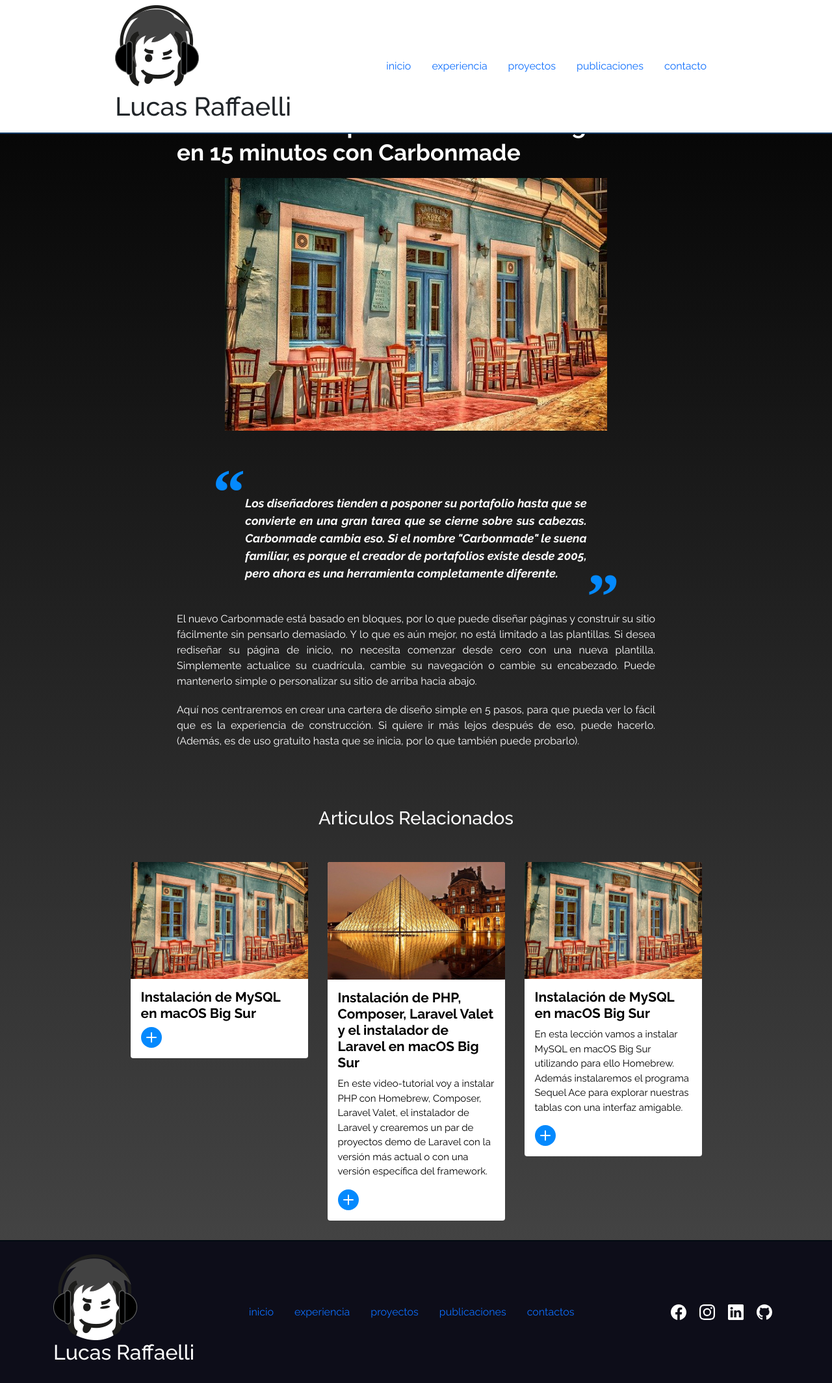
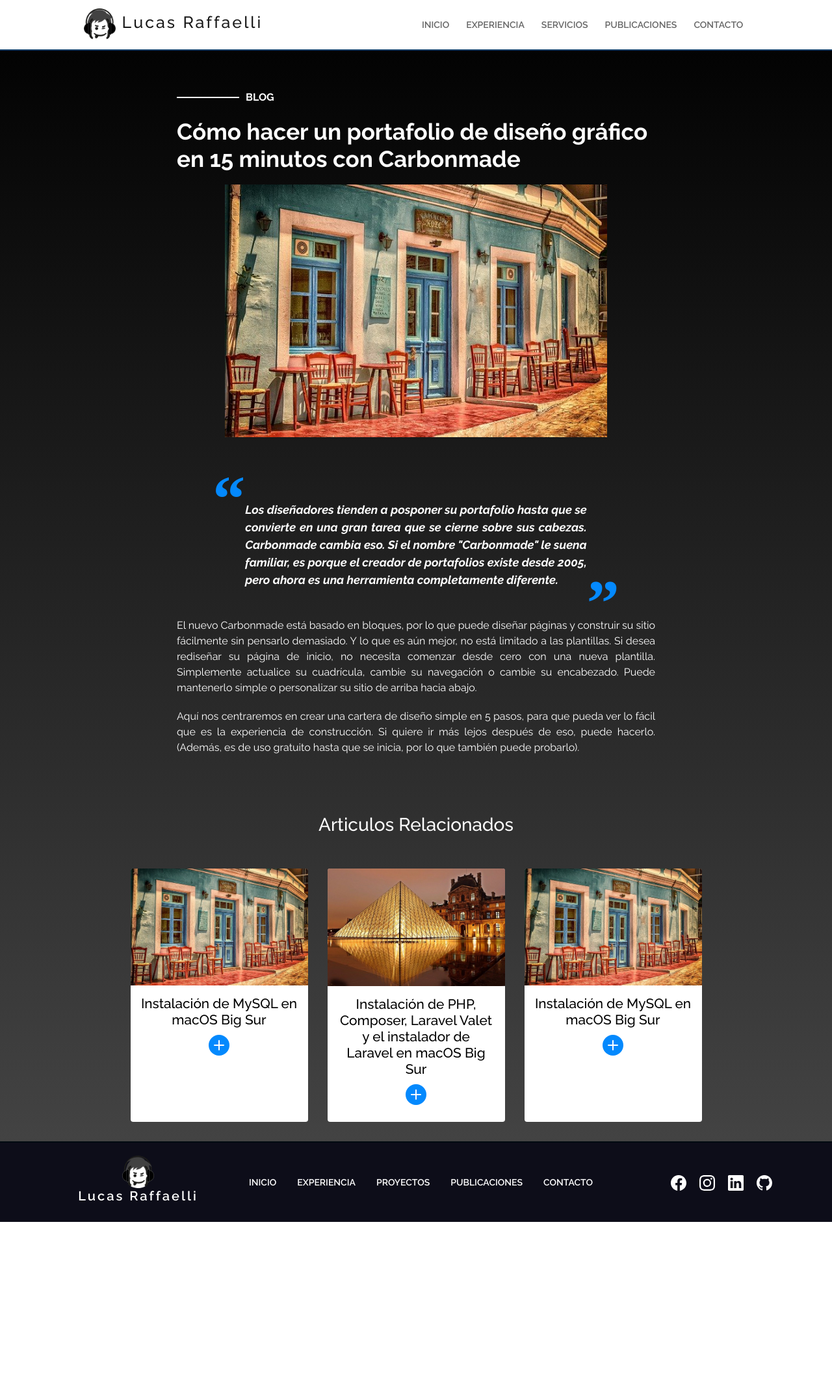
Before and after one commit to Lraffaelli/porfolio-coder, a website: page src/views/post.html in a window 1280 px wide. Shown: the whole page at 65% size. After the commit the page ends 1881 px from the top, so only its background shows below. Drawn offline with nearby package versions, Linux system fonts and the light colour scheme.

Commit message:
Se modifico de la  pagina post el  header. footery el responsive

```diff
--- a/scss/base/_mediaquery.scss
+++ b/scss/base/_mediaquery.scss
@@ -1,4 +1,4 @@
-@media (max-width: 992px) {
+@media (max-width: 1024px) {
     .navbar-header {
         justify-content: space-between;
     }
@@ -7,9 +7,12 @@
         margin-bottom: 7em;
     }
 
-    .grid {
-        grid-template-columns: repeat(3, 1fr);
-        grid-template-rows: repeat(3, 250px);
+    #footer {
+        .footer-nav {
+            .navbar-footer {
+                justify-content: center;
+            }
+        }
     }
 }
 @media (max-width: 768px) {
@@ -25,8 +28,20 @@
             margin: 0;
         }
     }
-    .post {
-        margin-bottom: 30px;
+    #post {
+        .main-post {
+            img {
+                width: 100%;
+                margin: 0;
+            }
+            .lighting{
+                width: 100%;
+
+            &::after{
+                top: 2.5em;
+            }
+            }
+        }
     }
     .box-form {
         width: 100%;
@@ -38,7 +53,7 @@
         display: none;
     }
     #footer {
-        .footer-nav{
+        .footer-nav {
             .logo-footer {
                 flex-direction: row;
             }
@@ -48,31 +63,7 @@
         }
     }
 }
-@media (max-width: 576px) {
-    .isologo {
-        flex-direction: column;
-        text-align: center;
-    }
 
-    .section-title {
-        font-size: 1.5em;
-    }
-
-    .post {
-        p {
-            display: none;
-        }
-    }
-    .grid {
-        grid-template-columns: repeat(2, 1fr);
-        grid-template-rows: repeat(4, 250px);
-    }
-}
-@media (max-width: 480px) {
-    .nav-link {
-        padding: 0.5rem;
-    }
-}
 @media (max-width: 425px) {
     #inicio {
         .title {
@@ -87,23 +78,63 @@
             flex-direction: row;
         }
     }
+
+    #post {
+        .main-post {
+           .label-post{
+               margin-top: 50px;
+           }
+           h2{
+               text-align: center;
+           }
+            .lighting{
+                width: 100%;
+
+            &::after{
+                top: 3em;
+            }
+            }
+        }
+    }
+
     #footer {
-        .footer-nav{
+        .footer-nav {
             .logo-footer {
                 flex-direction: column;
             }
             .navbar-footer {
-                justify-content:center;
+                justify-content: center;
             }
         }
     }
 }
 
 @media (max-width: 375px) {
-    .header{
-        .navbar-header  {
+    .header {
+        .navbar-header {
             justify-content: center;
         }
     }
+    #post {
+        .main-post {
 
+            .lighting{
+               padding: 10px 10px;
+               font-size: 15px;
+
+            &::after{
+               display: none;
+            }
+            &::before{
+                display: none;
+            }
+            }
+            p{
+                padding: 0 10px;
+            }
+            .label-post {
+                margin-top: 100px;
+            }
+        }
+    }
 }
--- a/scss/component/_post.scss
+++ b/scss/component/_post.scss
@@ -15,6 +15,7 @@
         .label-post {
             font-weight: bold;
             text-transform: uppercase;
+            margin-top: 10px;
             &::before {
                 display: inline-block;
                 content: "";
@@ -82,14 +83,17 @@
         }
 
         .relacionado {
+            display: flex;
+            justify-content: center;
+            align-items: center;
             color: #000;
             padding: 0;
             margin: 30px 15px;
             border: none;
-            height:fit-content;
+
             h4 {
                 font-size: 1.3em;
-                font-weight: bold;
+                text-align: center;
             }
             p {
                 font-size: 15px;
@@ -98,7 +102,9 @@
                 width: 100%;
             }
             svg {
+                display: flex;
                 color: $ligth-blue;
+                margin: 10px auto;
                 transition: $transition;
 
                 &:hover {
--- a/src/views/post.html
+++ b/src/views/post.html
@@ -49,39 +49,49 @@
   <body>
     <!-- inicio de cabecera -->
     <header class="header">
-      <div class="container">
+      <div class="container-fluid">
         <div class="row d-flex justify-content-center aling-items-center">
-          <nav class="navbar col-md-10">
-            <div class="isologo">
-              <img class="isotipo" src="../assets/img/isotipo.png" alt="Logo" />
-              <h1 class="logo">Lucas Raffaelli</h1>
+          <nav
+            class="navbar-header navbar-expand-lg navbar-light col-md-10 col-sm-12"
+          >
+            <div class="navbar-brand logo-header">
+              <img
+                class="isotipo"
+                src="../assets/img/isotipo.png"
+                alt="Logo"
+              />
+              <h1>Lucas Raffaelli</h1>
             </div>
 
-            <ul class="nav menu">
+            <button
+              class="navbar-toggler"
+              type="button"
+              data-bs-toggle="collapse"
+              data-bs-target="#menu_navegacion"
+            >
+              <span class="navbar-toggler-icon"></span>
+            </button>
+
+            <ul
+              id="menu_navegacion"
+              class="menu navbar-nav navbar collapse navbar-collapse justify-content-end"
+            >
               <li class="nav-item">
-                <a class="nav-link link-a active" href="../../index.html"
-                  >inicio</a
-                >
+                <a class="nav-link link-a" href="../../#inicio">inicio</a>
               </li>
               <li class="nav-item">
-                <a class="nav-link link-a" href="../../index.html#experiencia"
-                  >experiencia</a
-                >
+                <a class="nav-link link-a" href="../../#experiencia">experiencia</a>
               </li>
               <li class="nav-item">
-                <a class="nav-link link-a" href="../../index.html#proyectos"
-                  >proyectos</a
-                >
+                <a class="nav-link link-a" href="../../#proyectos">servicios</a>
               </li>
               <li class="nav-item">
-                <a class="nav-link link-a" href="../../index.html#publicaciones"
+                <a class="nav-link link-a" href="../../#publicaciones"
                   >publicaciones</a
                 >
               </li>
               <li class="nav-item">
-                <a class="nav-link link-a" href="../../index.html#contacto"
-                  >contacto</a
-                >
+                <a class="nav-link link-a" href="../../#contacto">contacto</a>
               </li>
             </ul>
           </nav>
@@ -132,7 +142,7 @@
         <h3>Articulos Relacionados</h3>
 
         <div class="container row d-flex justify-content-center">
-          <div class="card col-md-3 relacionado">
+          <div class="card col-lg-3 col-md-4 col-sm-8 relacionado">
             <img
               src="../assets/img/post_1.jpg"
               class="card-img-top"
@@ -142,12 +152,6 @@
               <h4 class="card-title">
                 Instalación de MySQL en macOS Big Sur
               </h4>
-              <!-- <p class="card-text">
-                En esta lección vamos a instalar MySQL en macOS Big Sur
-                utilizando para ello Homebrew. Además instalaremos el programa
-                Sequel Ace para explorar nuestras tablas con una interfaz
-                amigable.
-              </p> -->
 
               <a href="./src/views/post.html" target="_blank">
                 <svg
@@ -165,7 +169,7 @@
               </a>
             </div>
           </div>
-          <div class="card col-md-3 relacionado">
+          <div class="card col-lg-3 col-md-4 col-sm-8 relacionado">
             <img
               src="../assets/img/post_3.jpg"
               class="card-img-top"
@@ -176,12 +180,7 @@
                 Instalación de PHP, Composer, Laravel Valet y el instalador de
                 Laravel en macOS Big Sur
               </h4>
-              <p class="card-text">
-                En este video-tutorial voy a instalar PHP con Homebrew,
-                Composer, Laravel Valet, el instalador de Laravel y crearemos un
-                par de proyectos demo de Laravel con la versión más actual o con
-                una versión específica del framework.
-              </p>
+
               <a href="./src/views/post.html" target="_blank">
                 <svg
                   xmlns="http://www.w3.org/2000/svg"
@@ -198,7 +197,7 @@
               </a>
             </div>
           </div>
-          <div class="card col-md-3 relacionado">
+          <div class="card col-lg-3 col-md-4 col-sm-8 relacionado">
             <img
               src="../assets/img/post_1.jpg"
               class="card-img-top"
@@ -208,12 +207,7 @@
               <h4 class="card-title">
                 Instalación de MySQL en macOS Big Sur
               </h4>
-              <p class="card-text">
-                En esta lección vamos a instalar MySQL en macOS Big Sur
-                utilizando para ello Homebrew. Además instalaremos el programa
-                Sequel Ace para explorar nuestras tablas con una interfaz
-                amigable.
-              </p>
+
               <a href="./src/views/post.html" target="_blank">
                 <svg
                   xmlns="http://www.w3.org/2000/svg"
@@ -237,37 +231,33 @@
     <!-- inicio Footer -->
     <footer id="footer">
       <div class="container">
-        <div class="row d-flex">
-          <div class="col-md-3 isologo">
-            <img class="isotipo" src="../assets/img/isotipo.png" alt="Logo" />
-            <h2 class="logo">Lucas Raffaelli</h2>
+        <div class="row footer-nav">
+          <div class="col-md-3 logo-footer">
+            <img
+              class="isotipo"
+              src="../assets/img/isotipo.png"
+              alt="Lucas Raffaelli"
+            />
+            <h3>Lucas Raffaelli</h3>
           </div>
-          <nav class="navbar col-md-9">
-            <ul class="nav menu">
+          <nav class="navbar-footer col-md-9">
+            <ul class="nav menu-footer">
               <li class="nav-item">
-                <a class="nav-link link-a active" href="../../index.html"
-                  >inicio</a
+                <a class="nav-link link-a active" href="../../#inicio">INICIO</a>
+              </li>
+              <li class="nav-item">
+                <a class="nav-link link-a" href="../../#experiencia">EXPERIENCIA</a>
+              </li>
+              <li class="nav-item">
+                <a class="nav-link link-a" href="../../#proyectos">PROYECTOS</a>
+              </li>
+              <li class="nav-item">
+                <a class="nav-link link-a" href="../../#publicaciones"
+                  >PUBLICACIONES</a
                 >
               </li>
               <li class="nav-item">
-                <a class="nav-link link-a" href="../../index.html#experiencia"
-                  >experiencia</a
-                >
-              </li>
-              <li class="nav-item">
-                <a class="nav-link link-a" href="../../index.html#proyectos"
-                  >proyectos</a
-                >
-              </li>
-              <li class="nav-item">
-                <a class="nav-link link-a" href="../../index.html#publicaciones"
-                  >publicaciones</a
-                >
-              </li>
-              <li class="nav-item">
-                <a class="nav-link link-a" href="../../index.html#contacto"
-                  >contactos</a
-                >
+                <a class="nav-link link-a" href="../../#contacto">CONTACTO</a>
               </li>
             </ul>
 
@@ -343,5 +333,25 @@
       integrity="sha384-ka7Sk0Gln4gmtz2MlQnikT1wXgYsOg+OMhuP+IlRH9sENBO0LRn5q+8nbTov4+1p"
       crossorigin="anonymous"
     ></script>
+    <script src="https://unpkg.com/aos@2.3.1/dist/aos.js"></script>
+    <script>
+      AOS.init();
+    </script>
+    <script>
+      var myModal = document.getElementById("myModal");
+      var myInput = document.getElementById("myInput");
+
+      myModal.addEventListener("shown.bs.modal", function () {
+        myInput.focus();
+      });
+    </script>
+    <script>
+      var tooltipTriggerList = [].slice.call(
+        document.querySelectorAll('[data-bs-toggle="tooltip"]')
+      );
+      var tooltipList = tooltipTriggerList.map(function (tooltipTriggerEl) {
+        return new bootstrap.Tooltip(tooltipTriggerEl);
+      });
+    </script>
   </body>
 </html>
```
Also changed, not shown: css/style.css, 1 other file.
